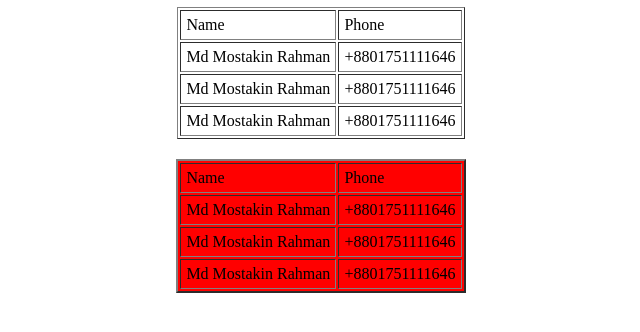
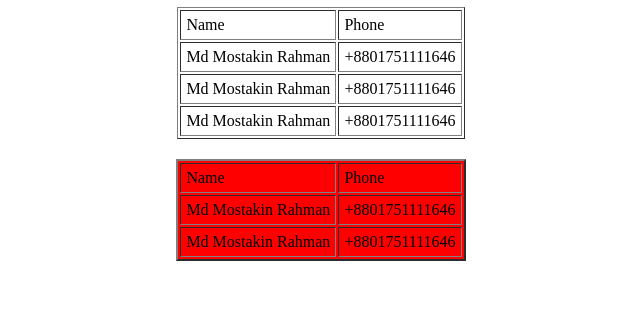
Before and after one commit to mostakinmithun/HTML_TEST_GIT, a plain HTML site: page index.html in a window 1280 px wide. Shown: the part 150-482 px from the top of the page, without its empty margins (319-959 px from the left). Drawn offline with Linux system fonts and the light colour scheme.

Commit message:
Remove Last row from 2nd table in index.html
Remove the Last row from the 2nd table in index.html

```diff
--- a/index.html
+++ b/index.html
@@ -46,10 +46,6 @@
 		<td>Md Mostakin Rahman</td>
 		<td>+8801751111646</td>
 	</tr>
-	<tr>
-		<td>Md Mostakin Rahman</td>
-		<td>+8801751111646</td>
-	</tr>
 </table>
 </body>
 </html>
```
